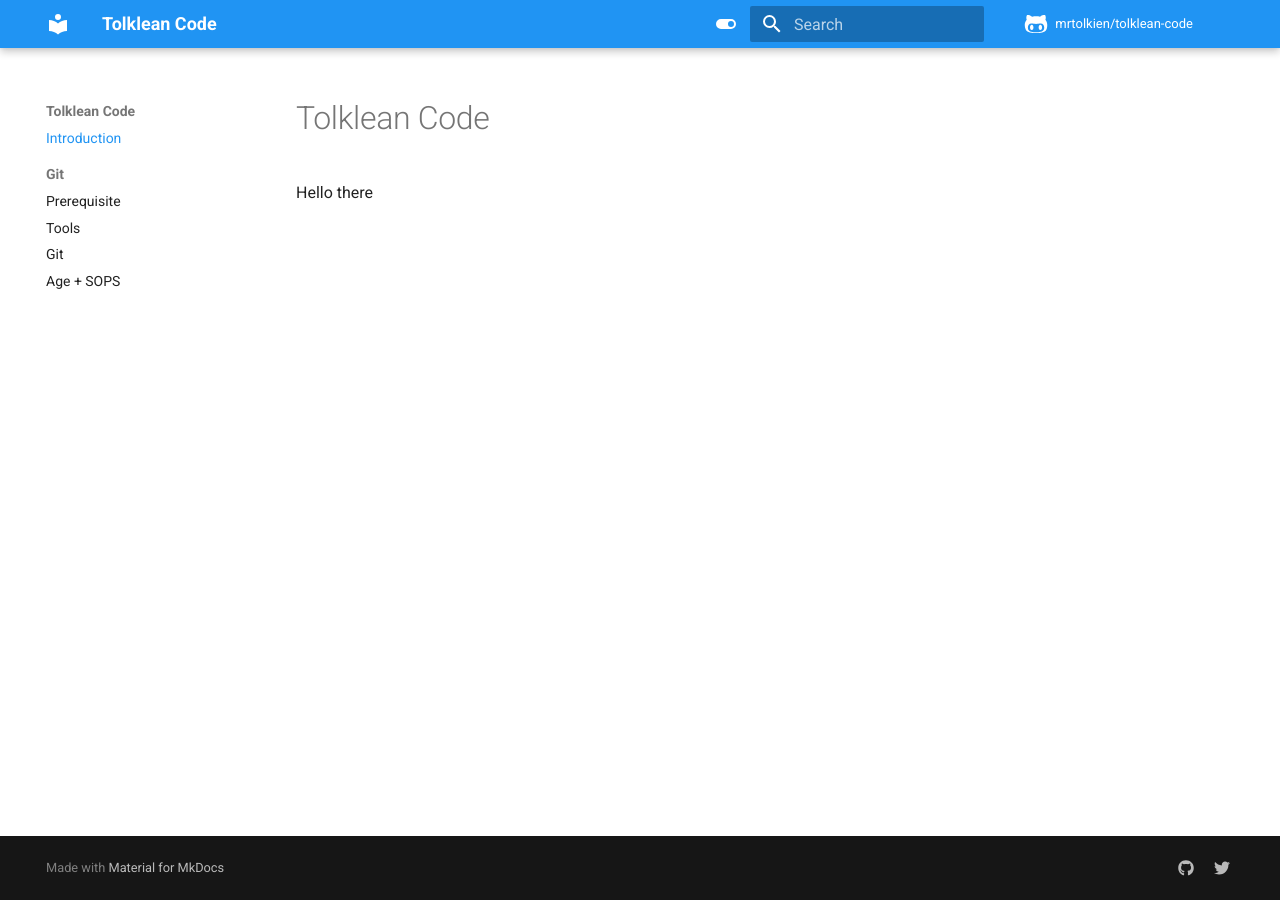
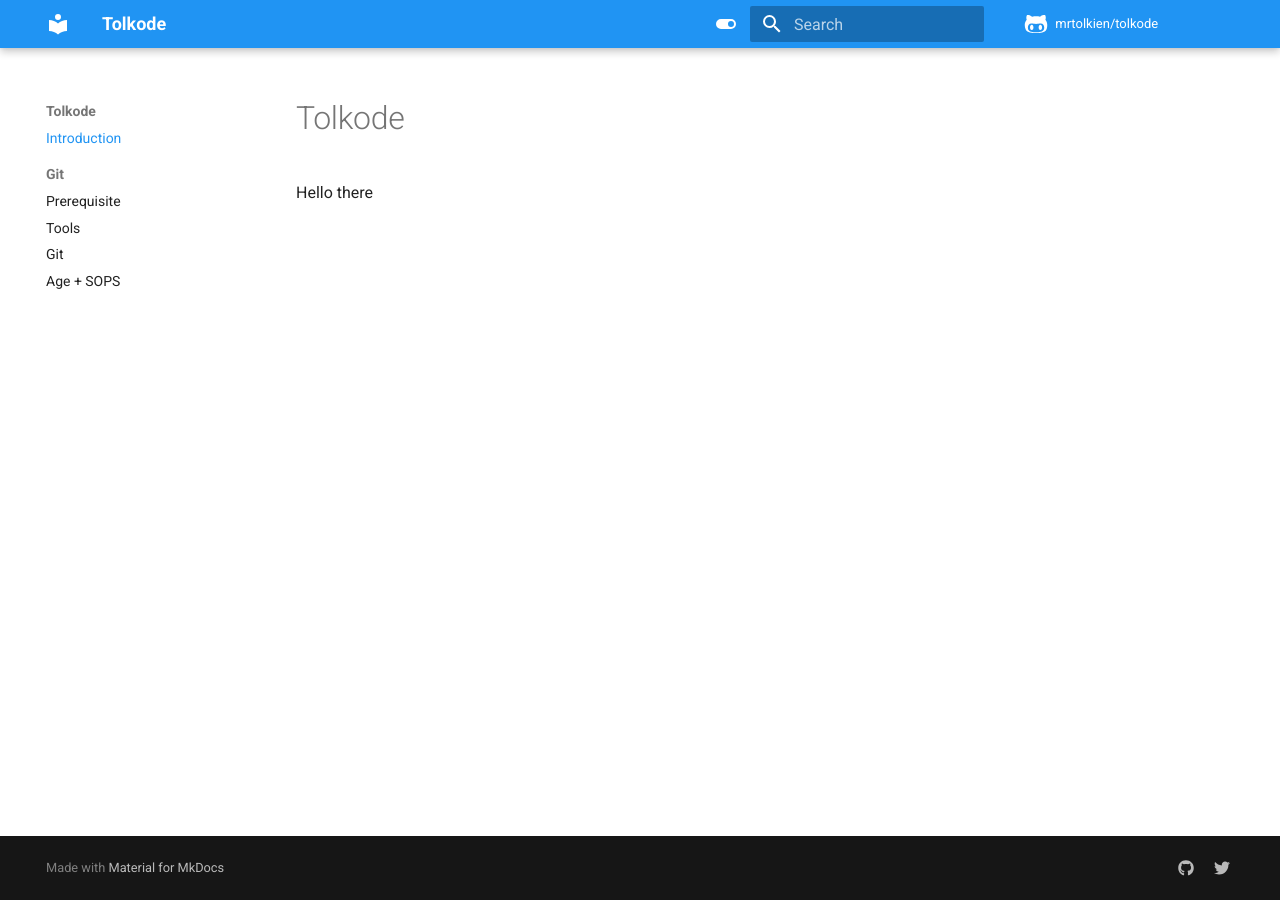
Before and after one commit to mrtolkien/sobakode, an MkDocs documentation site: the page built from docs/index.md, in a window 1280 px wide. Built offline with MkDocs 1.6.1 and Material for MkDocs 9.7.7, drawn with Linux system fonts in a browser that asks for light colours; comment, search, counter and statistics services are not loaded.

Commit message:
Repo rename

```diff
--- a/docs/index.md
+++ b/docs/index.md
@@ -1,3 +1,3 @@
-# Tolklean Code
+# Tolkode
 
 Hello there
--- a/mkdocs.yml
+++ b/mkdocs.yml
@@ -1,10 +1,10 @@
 ---
-site_name: Tolklean Code
+site_name: Tolkode
 site_description: Write better code
-site_url: https://mrtolkien.github.io/tolklean-code/
+site_url: https://mrtolkien.github.io/tolkode
 
-repo_name: mrtolkien/tolklean-code
-repo_url: https://github.com/mrtolkien/tolklean-code
+repo_name: mrtolkien/tolkode
+repo_url: https://github.com/mrtolkien/tolkode
 
 theme:
   name: material
```
